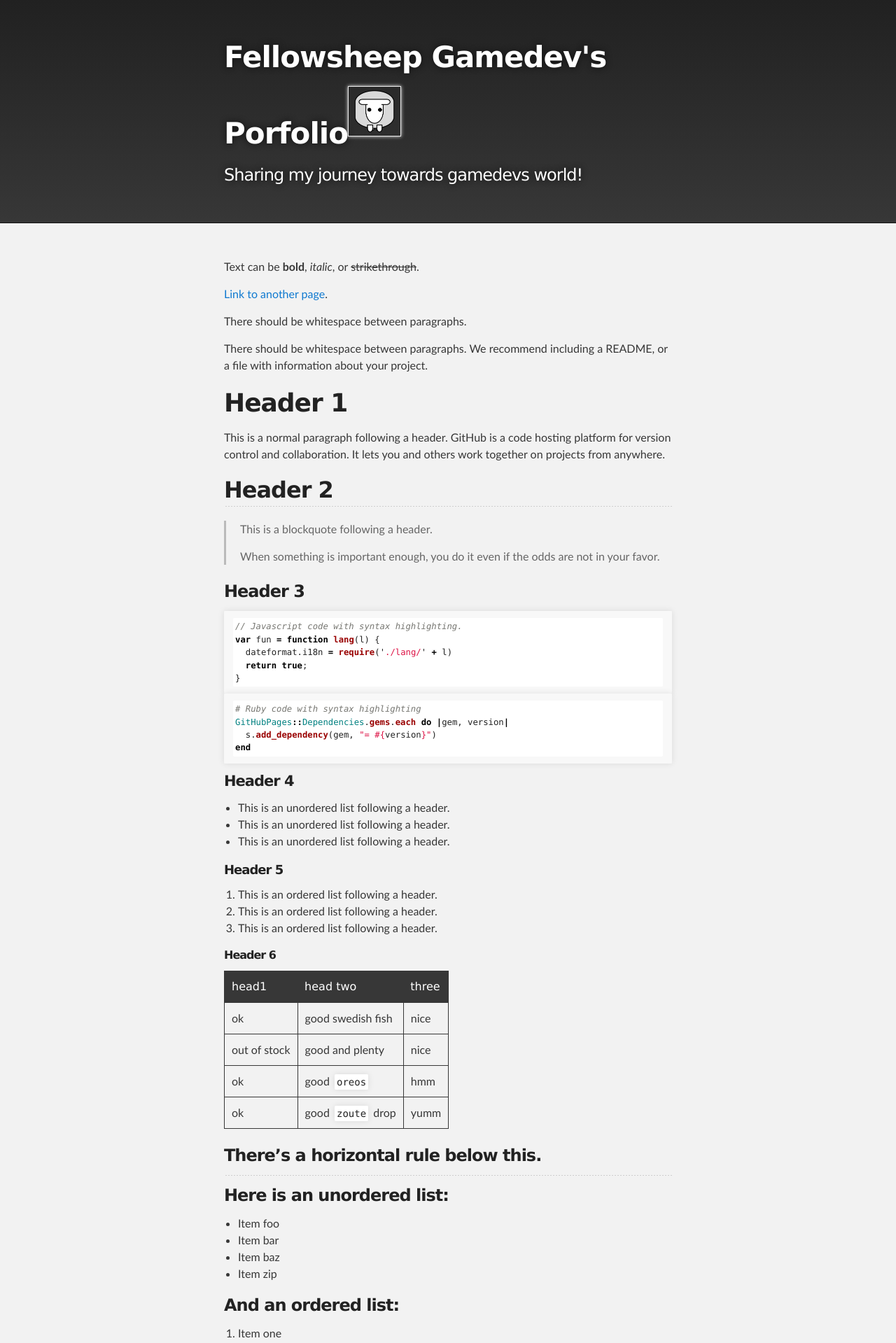
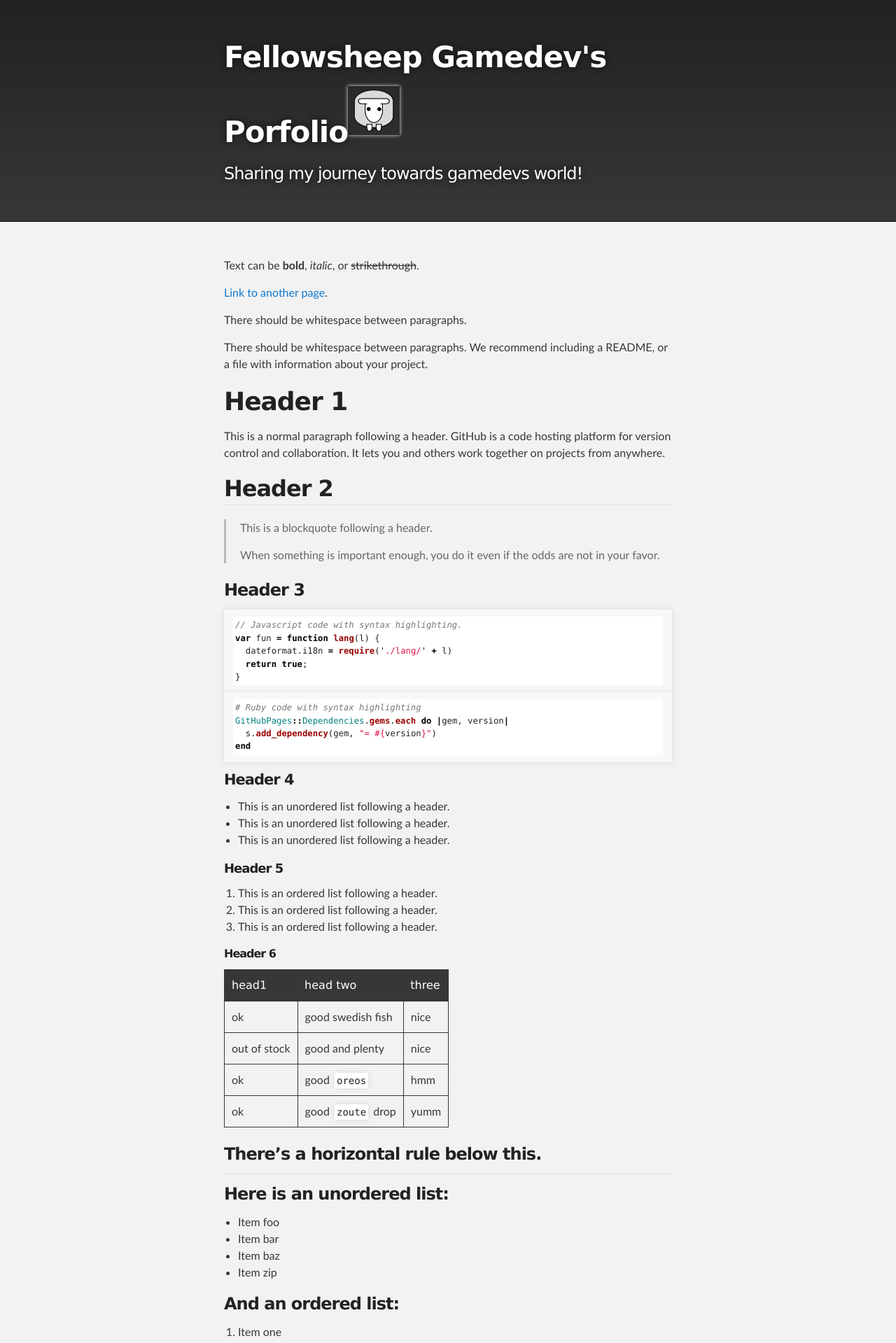
Before and after one commit to fellowsheep/fellowsheep.github.io, a Jekyll site: the page built from index.md, in a window 1280 px wide. Shown: the top 1919 px of the page at 70% size. Built offline with Jekyll 4.4.1, drawn with Linux system fonts in a browser that asks for light colours; our own code applies the rules of GitHub Pages for plain Markdown files.

Commit message:
Update jekyll-theme-slate.scss

```diff
--- a/_sass/jekyll-theme-slate.scss
+++ b/_sass/jekyll-theme-slate.scss
@@ -136,7 +136,7 @@
   max-width: 739px;
   padding: 5px;
   margin: 10px 0 10px 0;
-  border: 1px solid #ebebeb;
+  border: 0px solid #ebebeb;
 
   box-shadow: 0 0 5px #ebebeb;
   -webkit-box-shadow: 0 0 5px #ebebeb;
```
